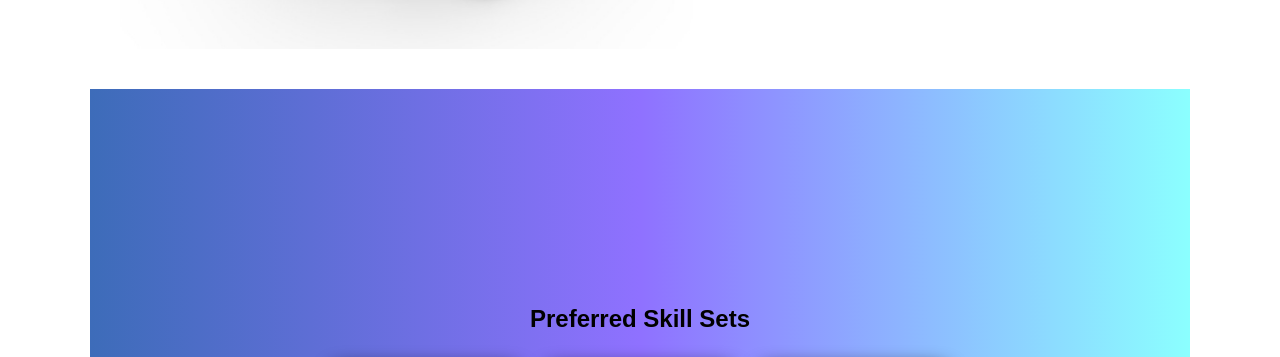
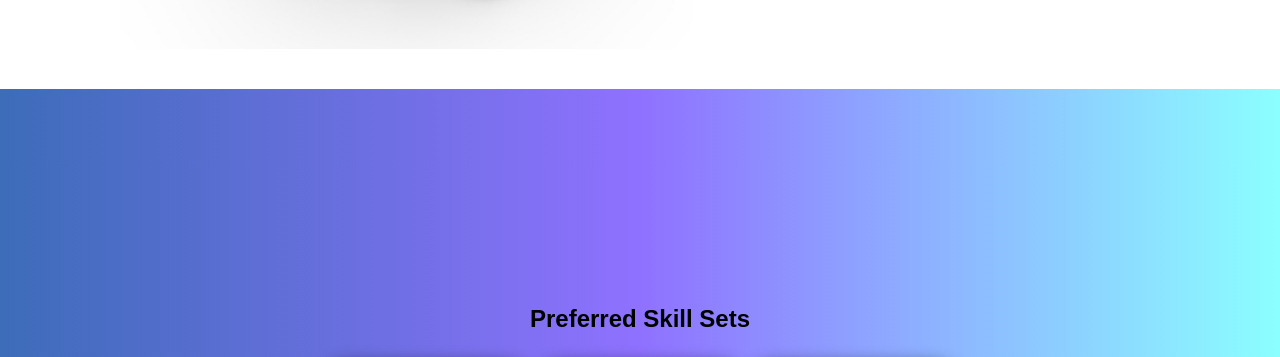
Before and after one commit to mireu-san/js-mireu, a website: page index.html in a window 1280 px wide. Shown: the part 1362-1719 px from the top of the page. Drawn offline with Linux system fonts and the light colour scheme.

Commit message:
minor fix - background of skills

```diff
--- a/src/style.css
+++ b/src/style.css
@@ -383,7 +383,7 @@ a {
 
 /* Skills */
 .skills{
-  max-width: 68.75rem;
+  /* max-width: 68.75rem; */
   margin: auto;
   text-align: center;
   margin-top: 2.5rem;
```
